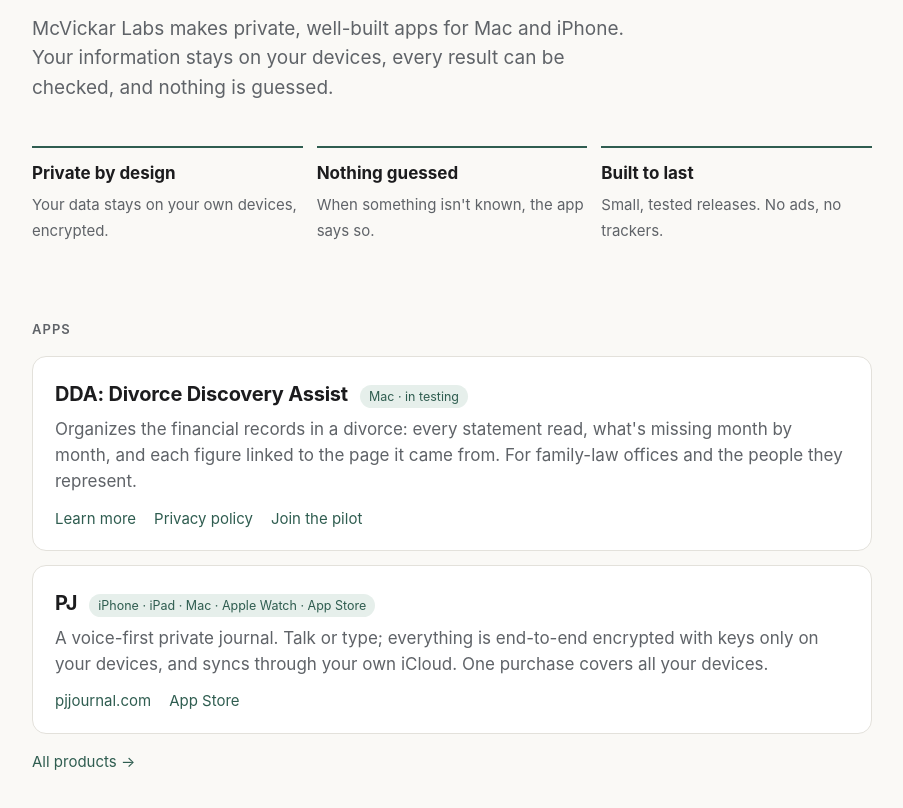
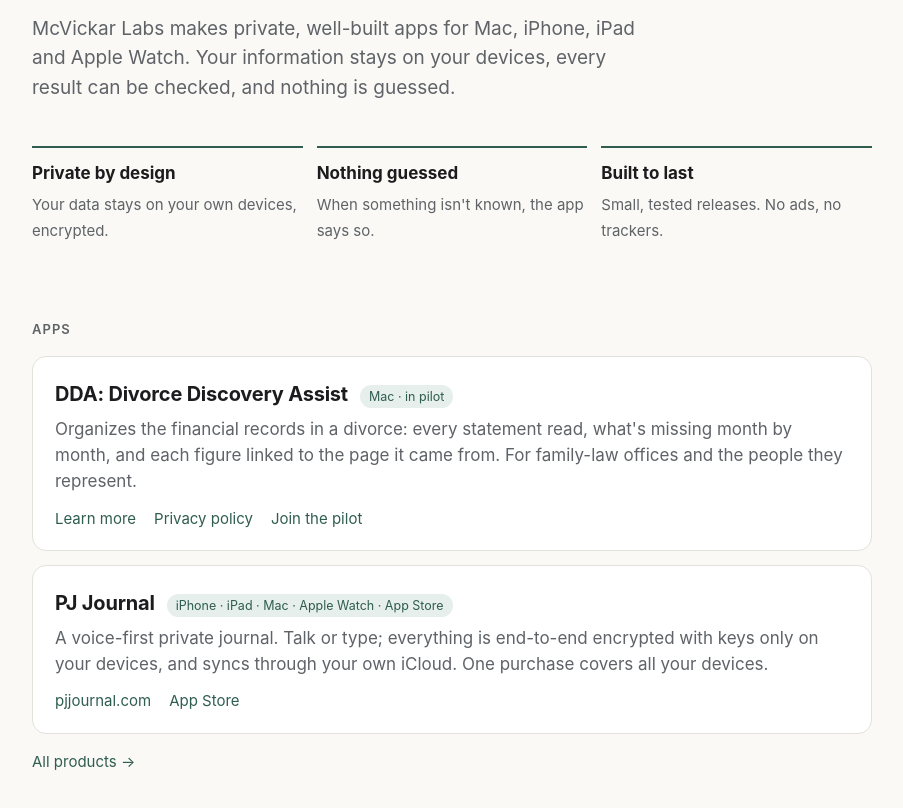
Before and after one commit to jackmcvickar/mcvickarlabs-site, a plain HTML site: page index.html in a window 1280 px wide. Shown: the part 266-1074 px from the top of the page, without its empty margins (188-1091 px from the left). Drawn offline with Linux system fonts and the light colour scheme.

Commit message:
Home page: match the Products page wording
Co-Authored-By: Claude Fable 5.2 <noreply@anthropic.com>

```diff
--- a/index.html
+++ b/index.html
@@ -82,7 +82,7 @@
   <main class="wrap">
     <section class="hero">
       <h1>Careful software for the things that matter.</h1>
-      <p class="lede">McVickar Labs makes private, well-built apps for Mac and iPhone. Your information stays on your devices, every result can be checked, and nothing is guessed.</p>
+      <p class="lede">McVickar Labs makes private, well-built apps for Mac, iPhone, iPad and Apple Watch. Your information stays on your devices, every result can be checked, and nothing is guessed.</p>
       <div class="principles">
         <div class="principle"><b>Private by design</b><span>Your data stays on your own devices, encrypted.</span></div>
         <div class="principle"><b>Nothing guessed</b><span>When something isn't known, the app says so.</span></div>
@@ -93,12 +93,12 @@
     <h2>Apps</h2>
     <section class="apps">
       <article class="app">
-        <div class="app-head"><h3>DDA: Divorce Discovery Assist</h3><span class="tag">Mac · in testing</span></div>
+        <div class="app-head"><h3>DDA: Divorce Discovery Assist</h3><span class="tag">Mac · in pilot</span></div>
         <p>Organizes the financial records in a divorce: every statement read, what's missing month by month, and each figure linked to the page it came from. For family-law offices and the people they represent.</p>
         <div class="links"><a href="/dda/">Learn more</a><a href="https://mcvickar.com/dda-privacy/">Privacy policy</a><a href="mailto:testing@mcvickar.com">Join the pilot</a></div>
       </article>
       <article class="app">
-        <div class="app-head"><h3>PJ</h3><span class="tag">iPhone · iPad · Mac · Apple Watch · App Store</span></div>
+        <div class="app-head"><h3>PJ Journal</h3><span class="tag">iPhone · iPad · Mac · Apple Watch · App Store</span></div>
         <p>A voice-first private journal. Talk or type; everything is end-to-end encrypted with keys only on your devices, and syncs through your own iCloud. One purchase covers all your devices.</p>
         <div class="links"><a href="https://pjjournal.com/">pjjournal.com</a><a href="https://apps.apple.com/app/apple-store/id6815332769">App Store</a></div>
       </article>
```
